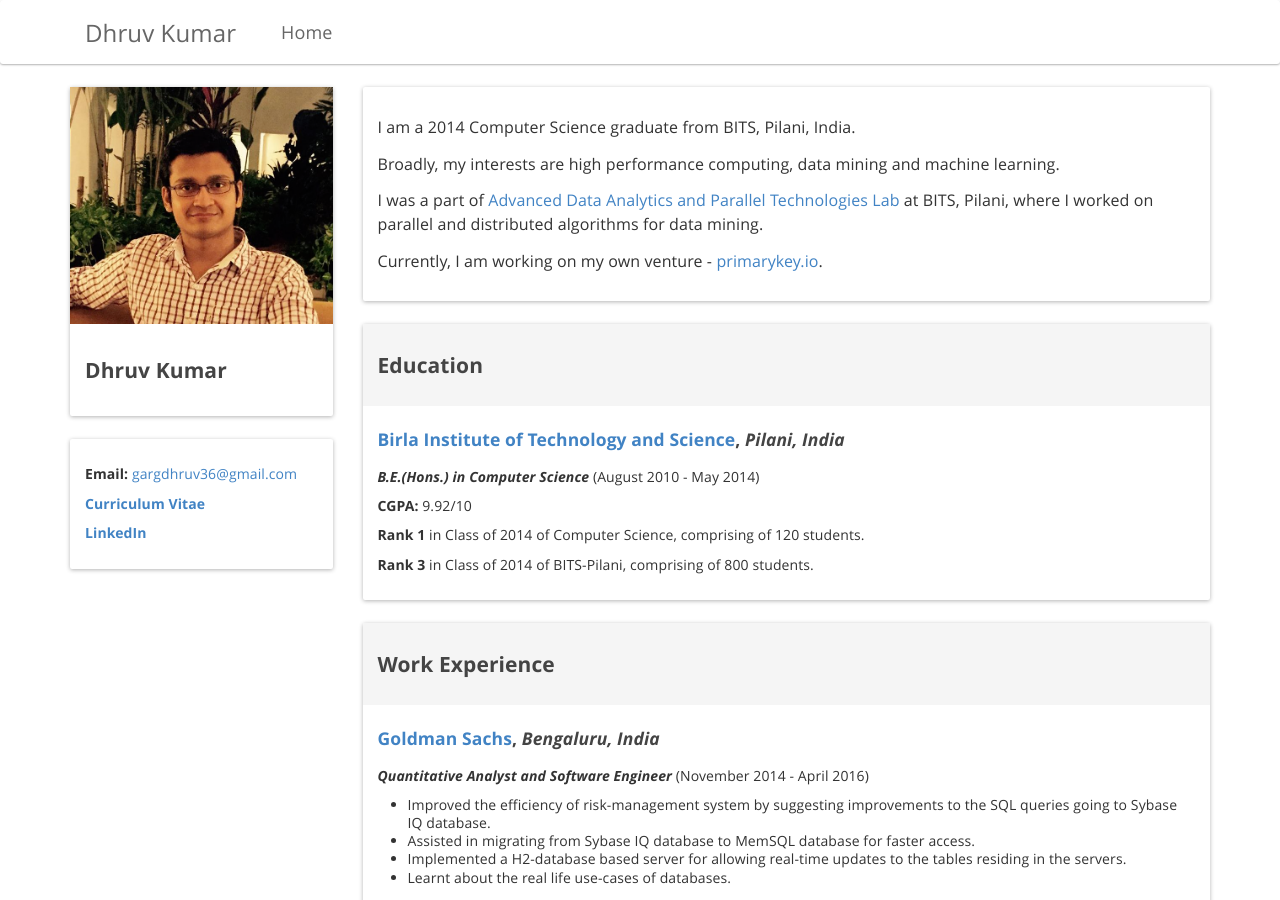
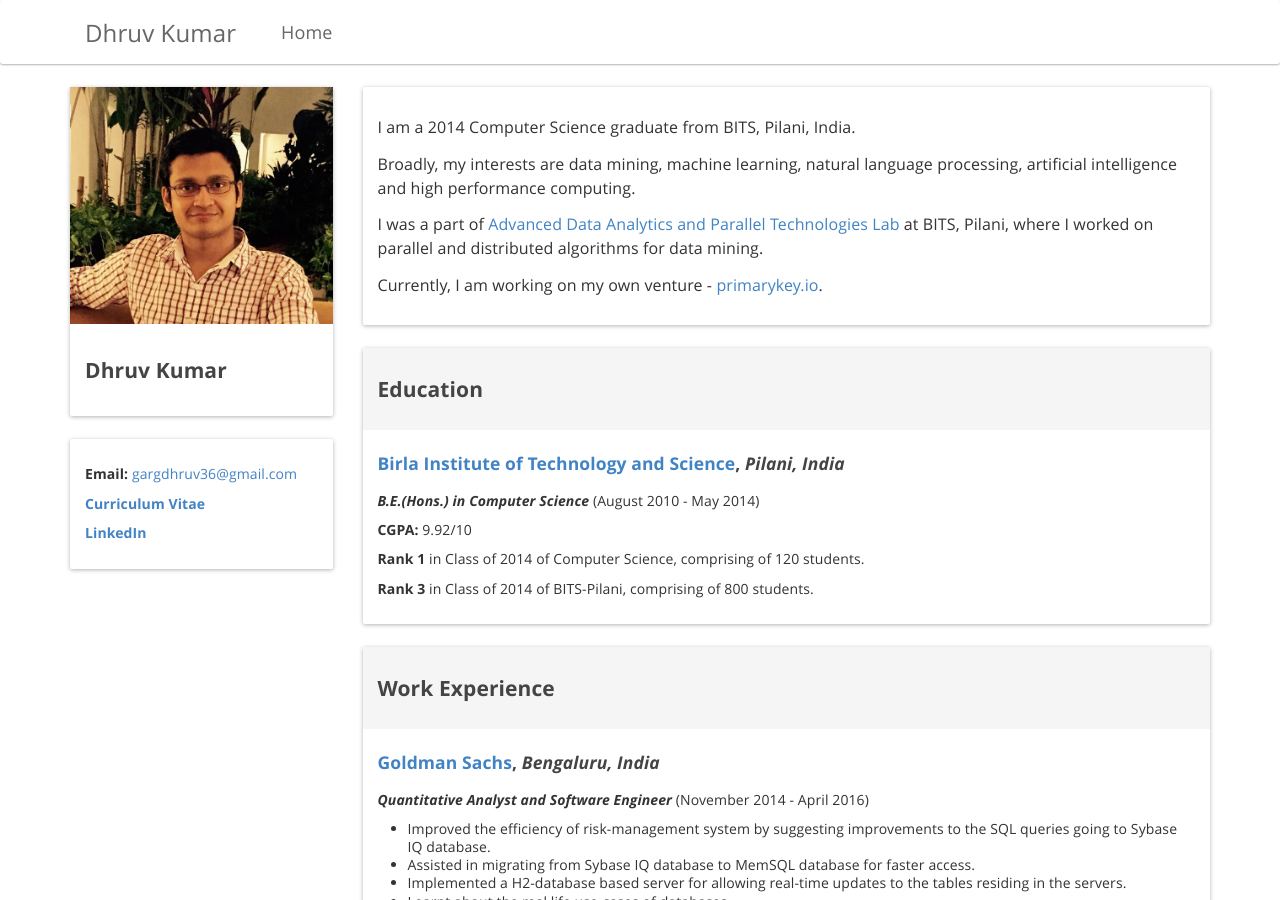
Before and after one commit to kudhru/old-personal-repo, a Jekyll site: the page built from index.html, in a window 1280 px wide and 900 px high. Built offline with Jekyll 4.4.1, drawn with Linux system fonts in a browser that asks for light colours; nearby versions of some CDN libraries.

Commit message:
bug fixes

```diff
--- a/index.html
+++ b/index.html
@@ -18,7 +18,7 @@
                         I am a 2014 Computer Science graduate from BITS, Pilani, India.
                     </p>
                     <p>
-                        Broadly, my interests are high performance computing, data mining and machine learning.
+                        Broadly, my interests are data mining, machine learning, natural language processing, artificial intelligence and high performance computing.
 
                     </p>
                     <p>I was a part of <a href="http://www.bits-pilani.ac.in/pilani/computerscience/AdvancedDataAnalyticsParallelTechnologiesLaboratory">Advanced Data Analytics and Parallel Technologies Lab</a> at BITS, Pilani, where I
```
Also changed, not shown: 6 other files.
